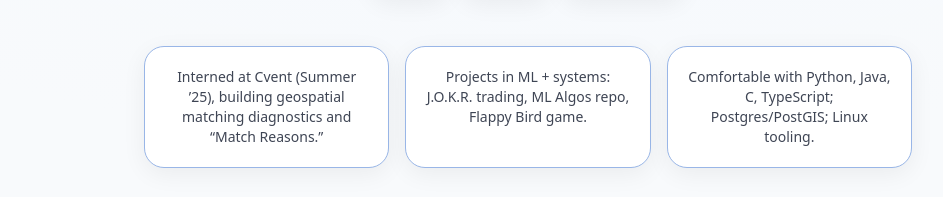
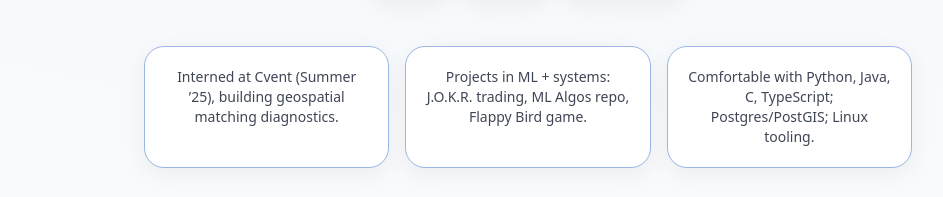
Before and after one commit to casillasalejandro22/my-website, a Next.js app: page / in a window 1280 px wide. Shown: the part 371-568 px from the top of the page, without its empty margins (112-1055 px from the left). Built offline with nearby package versions, Linux system fonts and the light colour scheme.

Commit message:
fix: refine internship description for clarity updated resume

```diff
--- a/src/app/page.tsx
+++ b/src/app/page.tsx
@@ -33,7 +33,7 @@
 
         <div className="grid sm:grid-cols-3 gap-4 pt-6">
           <div className="card">
-            <p className="text-sm opacity-80">Interned at Cvent (Summer ’25), building geospatial matching diagnostics and “Match Reasons.”</p>
+            <p className="text-sm opacity-80">Interned at Cvent (Summer ’25), building geospatial matching diagnostics.</p>
           </div>
           <div className="card">
             <p className="text-sm opacity-80">Projects in ML + systems: J.O.K.R. trading, ML Algos repo, Flappy Bird game.</p>
```
Also changed, not shown: 1 other file (tests, documents, lock files or other folders).
